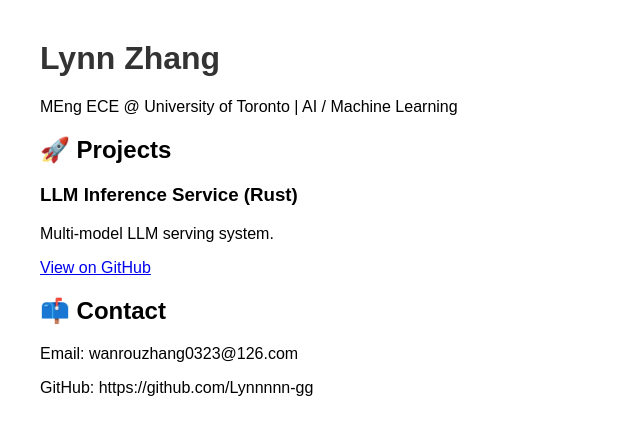
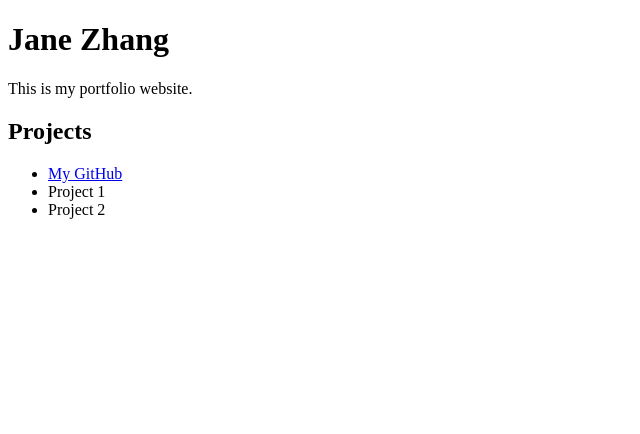
Before and after one commit to Lynnnnn-gg/Lynnnnn-gg.github.io, a plain HTML site: page index.html in a window 1280 px wide. Shown: the whole page, without its empty margins (0-640 px from the left). Drawn offline with Linux system fonts and the light colour scheme.

Commit message:
Update index.html

```diff
--- a/index.html
+++ b/index.html
@@ -1,31 +1,18 @@
 <!DOCTYPE html>
-
 <html>
 <head>
-    <title>Wanrou Zhang | AI Engineer  still incomplete</title>
-    <style>
-        body { font-family: Arial; margin: 40px; }
-        h1 { color: #333; }
-        .project { margin-bottom: 20px; }
-    </style>
+  <meta charset="UTF-8">
+  <title>Jane Zhang | Portfolio</title>
 </head>
+<body>
+  <h1>Jane Zhang</h1>
+  <p>This is my portfolio website.</p>
 
-<body>
-
-<h1>Lynn Zhang</h1>
-<p>MEng ECE @ University of Toronto | AI / Machine Learning</p>
-
-<h2>🚀 Projects</h2>
-
-<div class="project">
-    <h3>LLM Inference Service (Rust)</h3>
-    <p>Multi-model LLM serving system.</p>
-    <a href="https://github.com/yourname/project2">View on GitHub</a>
-</div>
-
-<h2>📫 Contact</h2>
-<p>Email: wanrouzhang0323@126.com</p>
-<p>GitHub: https://github.com/Lynnnnn-gg</p>
-
+  <h2>Projects</h2>
+  <ul>
+    <li><a href="https://github.com/Lynnnnn-gg">My GitHub</a></li>
+    <li>Project 1</li>
+    <li>Project 2</li>
+  </ul>
 </body>
 </html>
```
